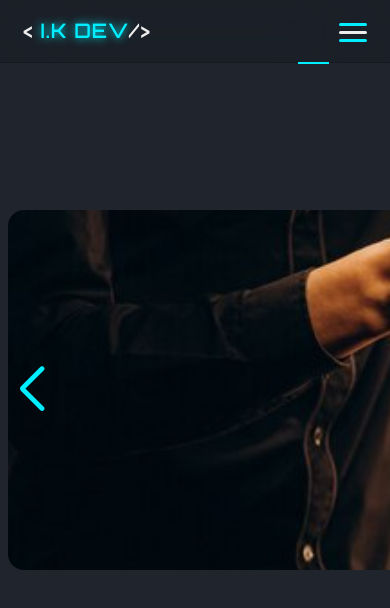
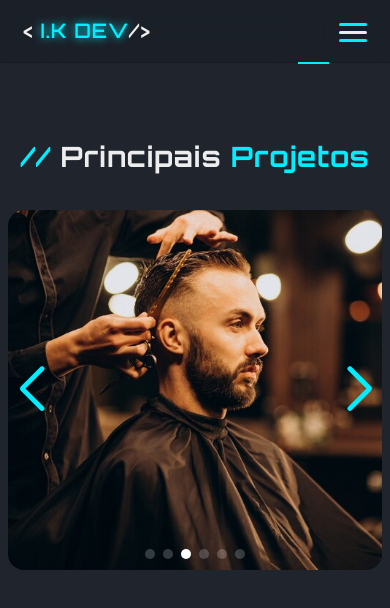
Before and after one commit to Israelkilday/portfolio, a React (Vite) app: page /portfolio in a window 390 px wide. Shown: the top 608 px of the page. Built offline with nearby package versions, Linux system fonts and the light colour scheme; some icons are missing.

Commit message:
fix: correct carrocel in portfolio page

```diff
--- a/src/pages/Portfolio/Portfolio.module.css
+++ b/src/pages/Portfolio/Portfolio.module.css
@@ -7,6 +7,7 @@
 
 .portfolio {
   min-width: 1350px;
+  /* max-width: 1400px; */
   max-height: 100vh;
   margin: 0 auto;
   overflow: hidden;
@@ -172,8 +173,16 @@
   }
 }
 
+/* <========== breakpoints ==========> */
+@media (max-width: 1024px) {
+  .portfolio {
+    min-width: 1000px;
+  }
+}
+
 @media (max-width: 780px) {
   .portfolio {
+    min-width: 0;
     padding: 0 2%;
   }
 
--- a/src/pages/Portfolio/Portfolio.tsx
+++ b/src/pages/Portfolio/Portfolio.tsx
@@ -17,10 +17,16 @@ const Portfolio = () => {
     function handleResize() {
       if (window.innerWidth < 580) {
         setSlidePerview(1);
+      } else if (window.innerWidth < 1000) {
+        setSlidePerview(2);
       } else {
         setSlidePerview(3);
       }
     }
+
+    // else {
+    //   setSlidePerview(3);
+    // }
 
     handleResize();
 
```
